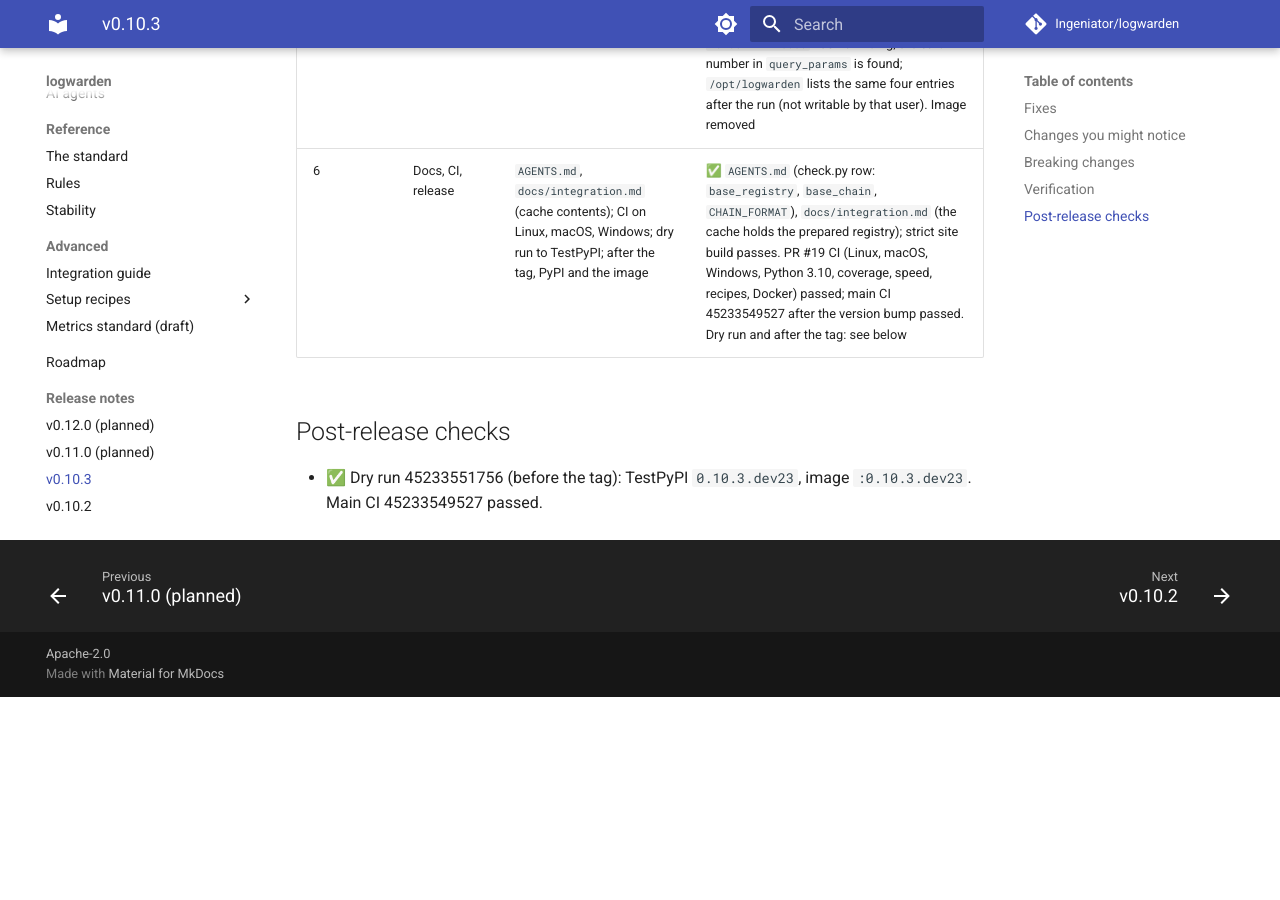
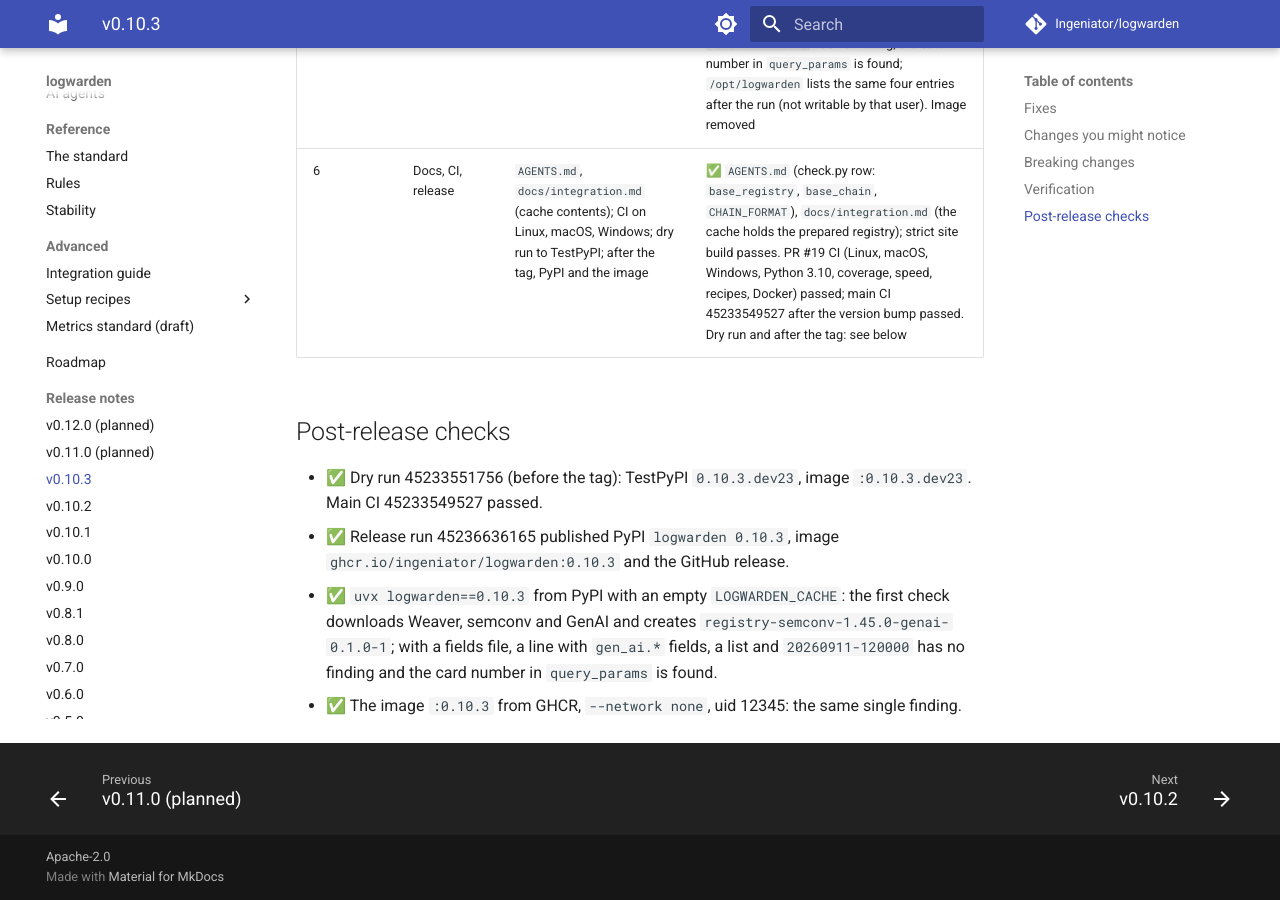
Before and after one commit to Ingeniator/logwarden, an MkDocs documentation site: the page built from docs/releases/v0.10.3.md, in a window 1280 px wide and 900 px high, scrolled down 2249 px. Built offline with MkDocs 1.6.1 and Material for MkDocs 9.7.7, drawn with Linux system fonts in a browser that asks for light colours; comment, search, counter and statistics services are not loaded; before the commit the page ends 2946 px from its top, so only the background shows below that.

Commit message:
v0.10.3 notes: post-release checks
Co-Authored-By: Claude Opus 5.5 <noreply@anthropic.com>
Claude-Session: https://claude.ai/code/session_01GHV8Tch3wUVMey3AfAo9q9

```diff
--- a/docs/releases/v0.10.3.md
+++ b/docs/releases/v0.10.3.md
@@ -46,3 +46,6 @@ None.
 ## Post-release checks
 
 - ✅ Dry run 45233551756 (before the tag): TestPyPI `0.10.3.dev23`, image `:0.10.3.dev23`. Main CI 45233549527 passed.
+- ✅ Release run 45236636165 published PyPI `logwarden 0.10.3`, image `ghcr.io/ingeniator/logwarden:0.10.3` and the GitHub release.
+- ✅ `uvx logwarden==0.10.3` from PyPI with an empty `LOGWARDEN_CACHE`: the first check downloads Weaver, semconv and GenAI and creates `registry-semconv-1.45.0-genai-0.1.0-1`; with a fields file, a line with `gen_ai.*` fields, a list and `20260911-120000` has no finding and the card number in `query_params` is found.
+- ✅ The image `:0.10.3` from GHCR, `--network none`, uid 12345: the same single finding.
```
